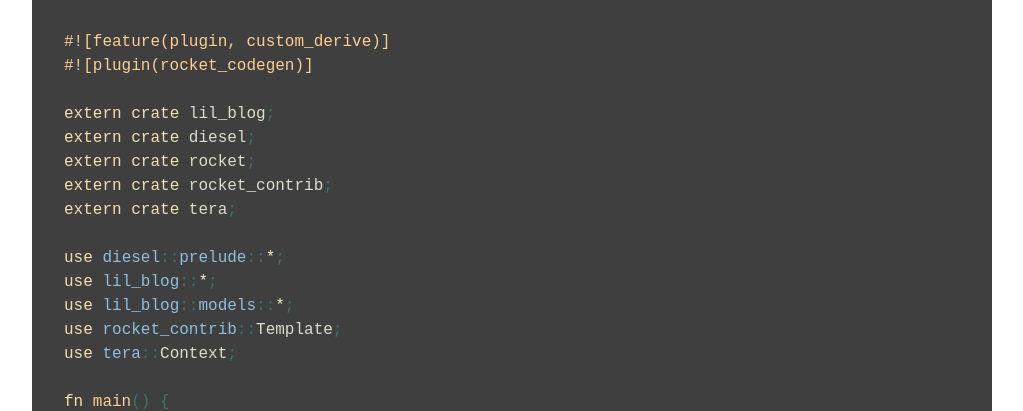
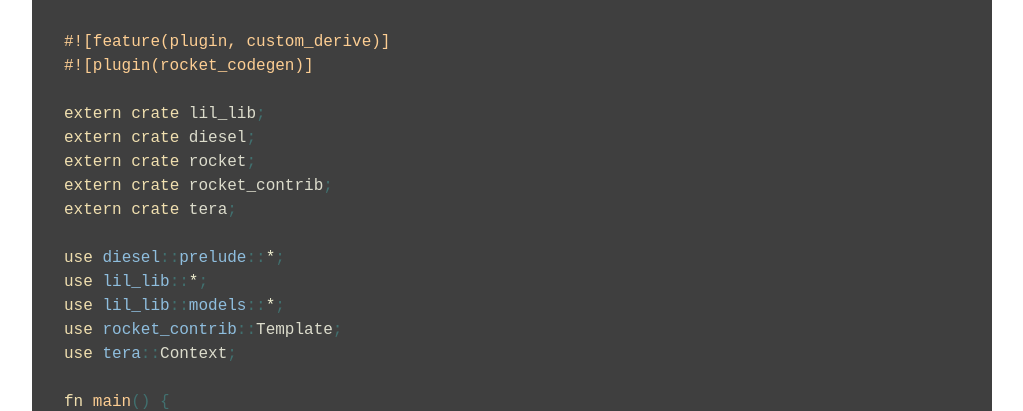
Before and after one commit to notryanb/notryanb.github.io, a Jekyll site: the page built from _posts/2017-10-06-rust-blog-series-2.md, in a window 1280 px wide and 900 px high, scrolled down 15893 px. Shown: the part 155-566 px from the top of the window, without its empty margins (128-1151 px from the left). Built offline with Jekyll 4.4.1, drawn with Linux system fonts in a browser that asks for light colours; some of the changed text lies outside the part shown.

Commit message:
Fix crate name

```diff
--- a/_posts/2017-10-06-rust-blog-series-2.md
+++ b/_posts/2017-10-06-rust-blog-series-2.md
@@ -725,15 +725,15 @@ Lets direct out attention back to `src/bin/main.rs` , configure our managed stat
 #![feature(plugin, custom_derive)]
 #![plugin(rocket_codegen)]
 
-extern crate lil_blog;
+extern crate lil_lib;
 extern crate diesel;
 extern crate rocket;
 extern crate rocket_contrib;
 extern crate tera;
 
 use diesel::prelude::*;
-use lil_blog::*;
-use lil_blog::models::*;
+use lil_lib::*;
+use lil_lib::models::*;
 use rocket_contrib::Template;
 use tera::Context;
 
@@ -998,15 +998,15 @@ impl Deref for DbConn {
 #![feature(plugin, custom_derive)]
 #![plugin(rocket_codegen)]
 
-extern crate lil_blog;
+extern crate lil_lib;
 extern crate diesel;
 extern crate rocket;
 extern crate rocket_contrib;
 extern crate tera;
 
 use diesel::prelude::*;
-use lil_blog::*;
-use lil_blog::models::*;
+use lil_lib::*;
+use lil_lib::models::*;
 use rocket_contrib::Template;
 use tera::Context;
 
```
